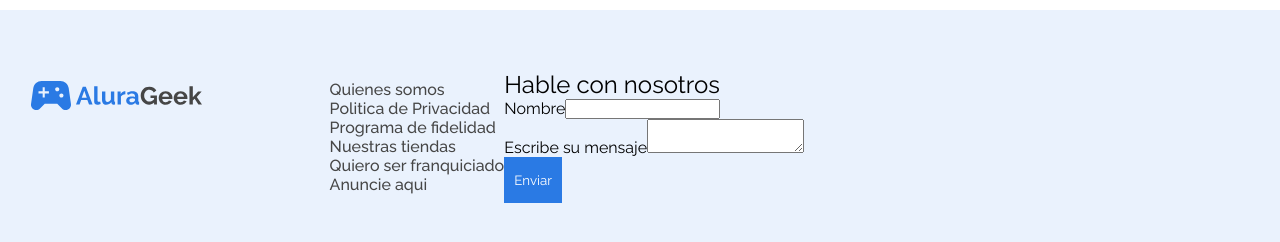
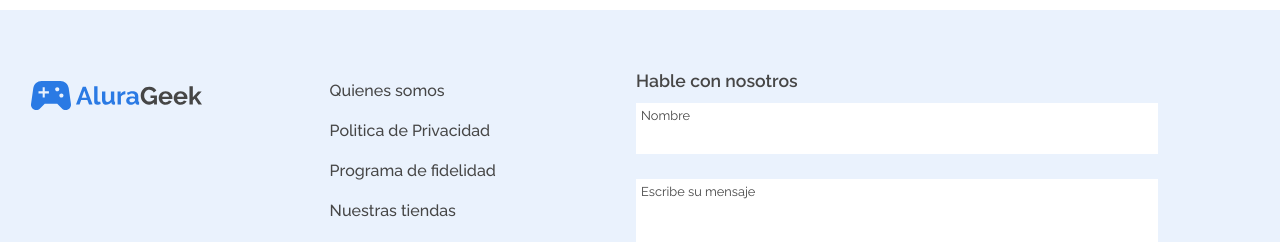
Before and after one commit to PabloSan1997/alurageek, a React (Vite) app in the folder client/: page /#/home in a window 1280 px wide. Shown: the part 696-938 px from the top of the page. Built offline with nearby package versions, Linux system fonts and the light colour scheme; no server answers.

Commit message:
Se agregaron estilos y funcionalidad al formulario para contactanos

```diff
--- a/client/src/components/FomularioContacto.tsx
+++ b/client/src/components/FomularioContacto.tsx
@@ -1,22 +1,54 @@
 import React from 'react'
+import '../estilos/formularioContacto.scss'
 
 export function FomularioContacto() {
-    const [entradas, setEntradas] = React.useState({nombre:'', mensaje:''});
-    const mandar = (e:React.FormEvent<HTMLFormElement>) =>{
+    const [entradas, setEntradas] = React.useState({ nombre: '', mensaje: '' });
+    const [estilos, setEstilo] = React.useState({
+        nombre:{},
+        mensaje:{}
+    }
+    );
+    const mandar = (e: React.FormEvent<HTMLFormElement>) => {
         e.preventDefault();
+
+        if(!entradas.nombre || !entradas.mensaje){
+            alert('Llene todos los campos');
+            const nombre = !entradas.nombre?{color:'red'}:{};
+            const mensaje = !entradas.mensaje?{color:'red'}:{};
+            setEstilo({nombre, mensaje});
+        }else{
+            alert('Se mandó el mensaje');
+            setEstilo({nombre:{}, mensaje:{}});
+        }
+    }
+    const setNombre = (e: React.ChangeEvent<HTMLInputElement>) => {
+        setEntradas({ ...entradas, nombre: e.target.value });
+    }
+    const setMensaje = (e: React.ChangeEvent<HTMLTextAreaElement>) => {
+        setEntradas({ ...entradas, mensaje: e.target.value });
     }
     return (
-    <form  className="formularioContacto" onSubmit={mandar}>
+        <form className="formularioContacto" onSubmit={mandar}>
             <h2 className='titulo_formulario'>Hable con nosotros</h2>
             <div className="datos_formulario">
-            <label htmlFor="">Nombre</label>
-            <input type="text" />
+                <label htmlFor="nombre" style={estilos.nombre}>Nombre</label>
+                <input
+                    type="text"
+                    onChange={setNombre}
+                    value={entradas.nombre}
+                    id="nombre"
+                    className='entrada' />
             </div>
             <div className="datos_formulario">
-            <label htmlFor="">Escribe su mensaje</label>
-            <textarea name="" id=""></textarea>
+                <label htmlFor="mensaje" style={estilos.mensaje}>Escribe su mensaje</label>
+                <textarea
+                    id="mensaje"
+                    className='entrada'
+                    value={entradas.mensaje}
+                    onChange={setMensaje}
+                    ></textarea>
             </div>
-        <button className='boton' type='submit'>Enviar</button>
+            <button className='boton' type='submit'>Enviar mensaje</button>
         </form>
     )
 }
--- a/client/src/estilos/contactanos.scss
+++ b/client/src/estilos/contactanos.scss
@@ -4,6 +4,7 @@
     display: flex;
     background: $AzulFondo;
     padding: 60px 0;
+    height: 240px;
     .img_logo{
         margin: 0 0 auto 2%;
     }
@@ -11,7 +12,7 @@
         height: 100%;
         display: flex;
         width: fit-content;
-        margin: auto 0 auto 10%;
+        margin: 0 0 0 10%;
         ul{
             list-style: none;
             height: 100%;
--- /dev/null
+++ b/client/src/estilos/formularioContacto.scss
@@ -0,0 +1,32 @@
+@import 'index.scss';
+.formularioContacto{
+    width: 40%;
+    margin: auto;
+    height: 240px;
+    display: flex;
+    flex-direction: column;
+    .titulo_formulario{
+        font-size: 1.1rem;
+        font-weight: 600;
+        color: $GrisLetra;
+    }
+    .datos_formulario{
+        width: 100%;
+        margin:auto;
+        background: white;
+        display: flex;
+        flex-direction: column;
+        padding: 5px;
+        label{
+            font-size: .8rem;
+            color: $GrisLetra;
+        }
+        .entrada{
+            border: none;
+            font-size: 1.2rem;
+            outline: none;
+            margin: 2px 0;
+            resize: none;
+        }
+    }
+}
```
Lines whose indentation alone changed are shown as unchanged.
